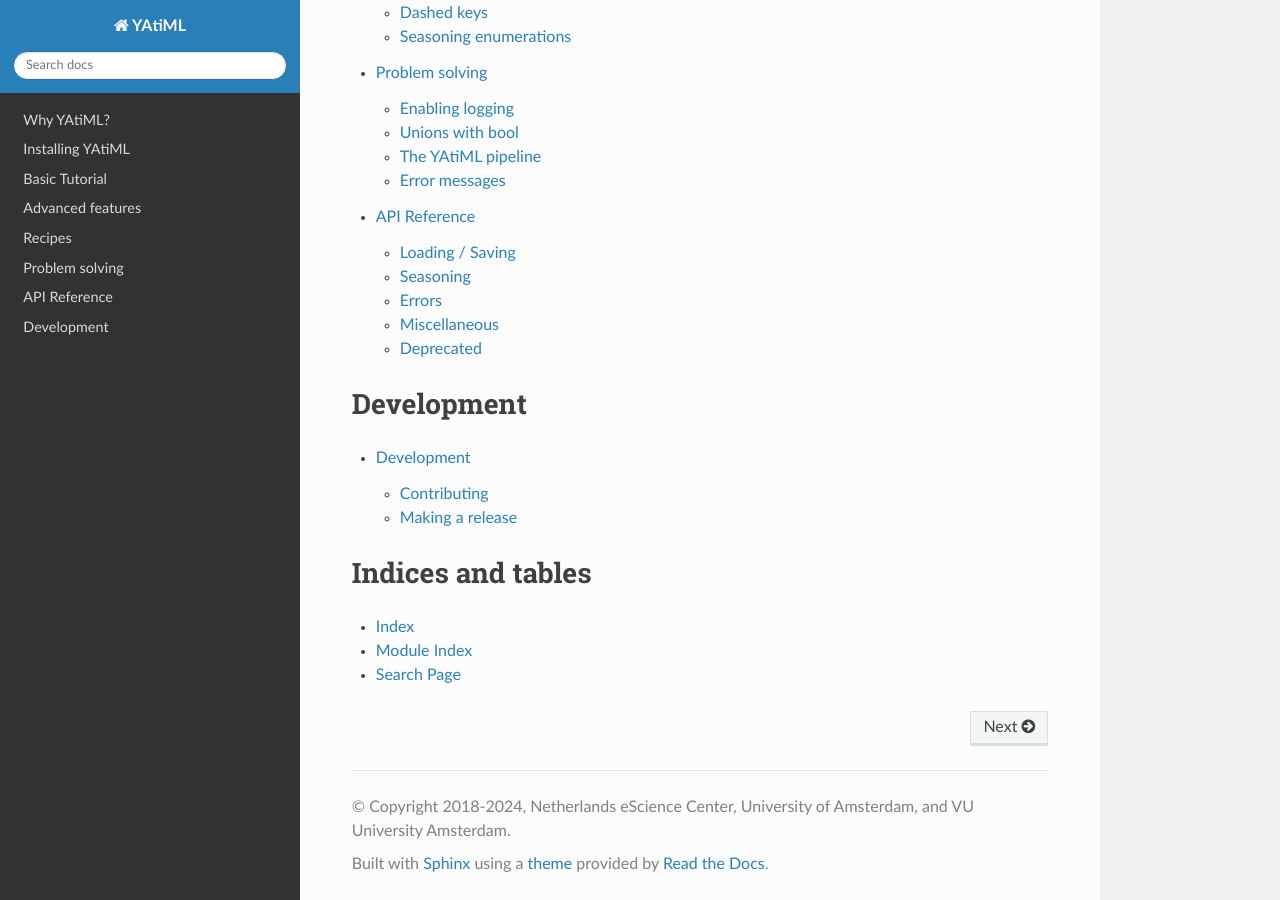
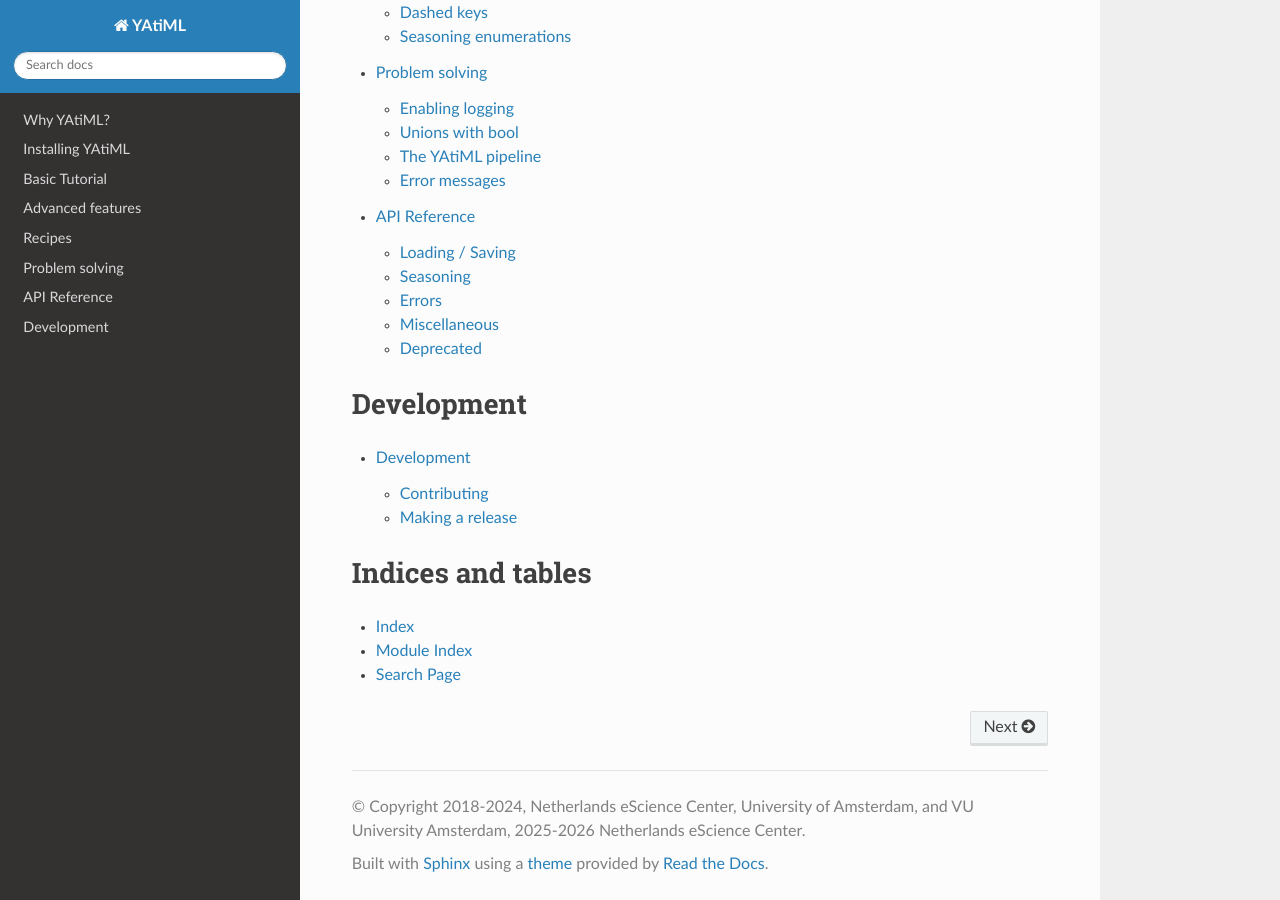
Before and after one commit to yatiml/yatiml, a Sphinx documentation site: the page built from docs/index.rst, in a window 1280 px wide and 900 px high, scrolled down 1384 px. Built offline with Sphinx 7.4.7 and the Read the Docs theme 3.1.0, drawn with Linux system fonts in a browser that asks for light colours.

Commit message:
Update copyright statements

```diff
--- a/README.rst
+++ b/README.rst
@@ -110,6 +110,7 @@ License
 *******
 
 YAtiML is Copyright 2018-2024, Netherlands eScience Center, University of
-Amsterdam, and VU University Amsterdam
+Amsterdam, and VU University Amsterdam, and copyright 2025-2026 Netherlands
+eScience Center.
 
 Distributed under the Apache Software License 2.0.
--- a/docs/conf.py
+++ b/docs/conf.py
@@ -48,7 +48,7 @@ master_doc = 'index'
 
 # General information about the project.
 project = u'YAtiML'
-copyright = u'2018-2024, Netherlands eScience Center, University of Amsterdam, and VU University Amsterdam'
+copyright = u'2018-2024, Netherlands eScience Center, University of Amsterdam, and VU University Amsterdam, 2025-2026 Netherlands eScience Center'
 author = u'Lourens Veen'
 
 # The version info for the project you're documenting, acts as replacement for
```
